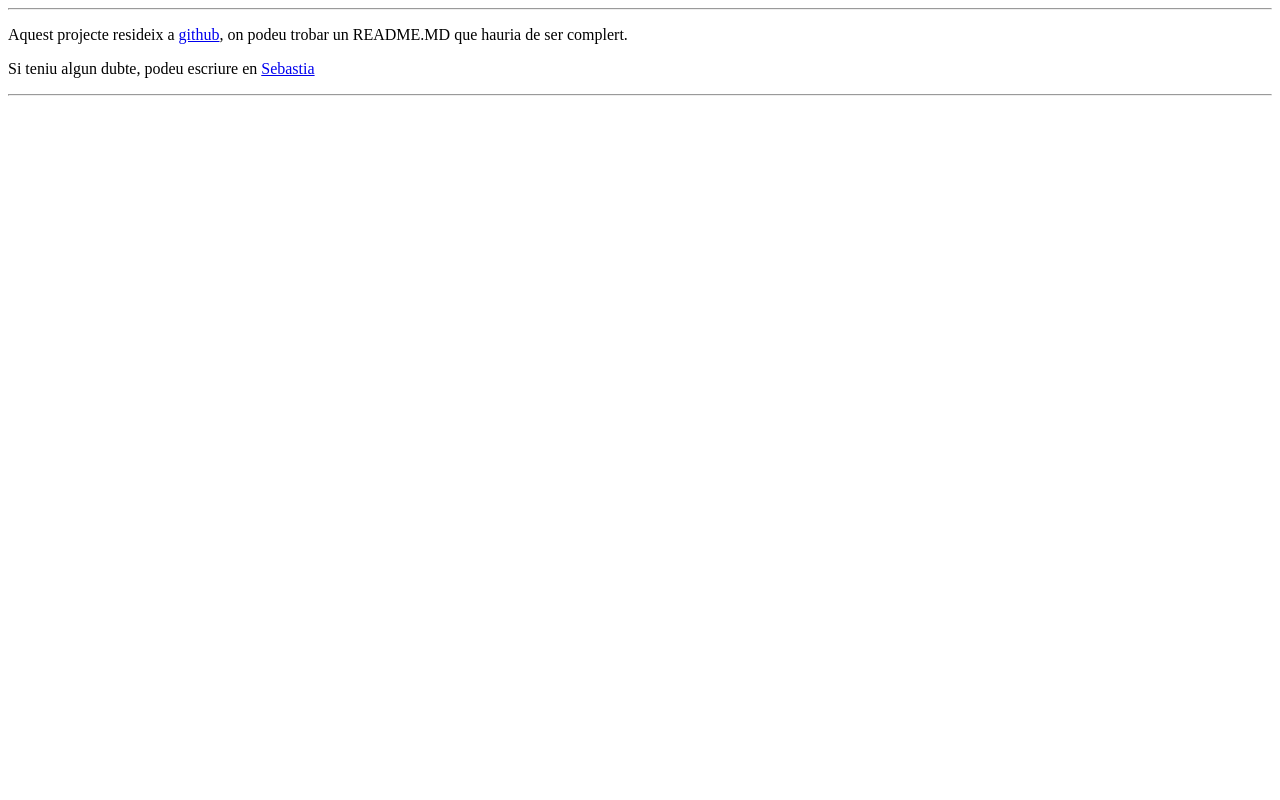
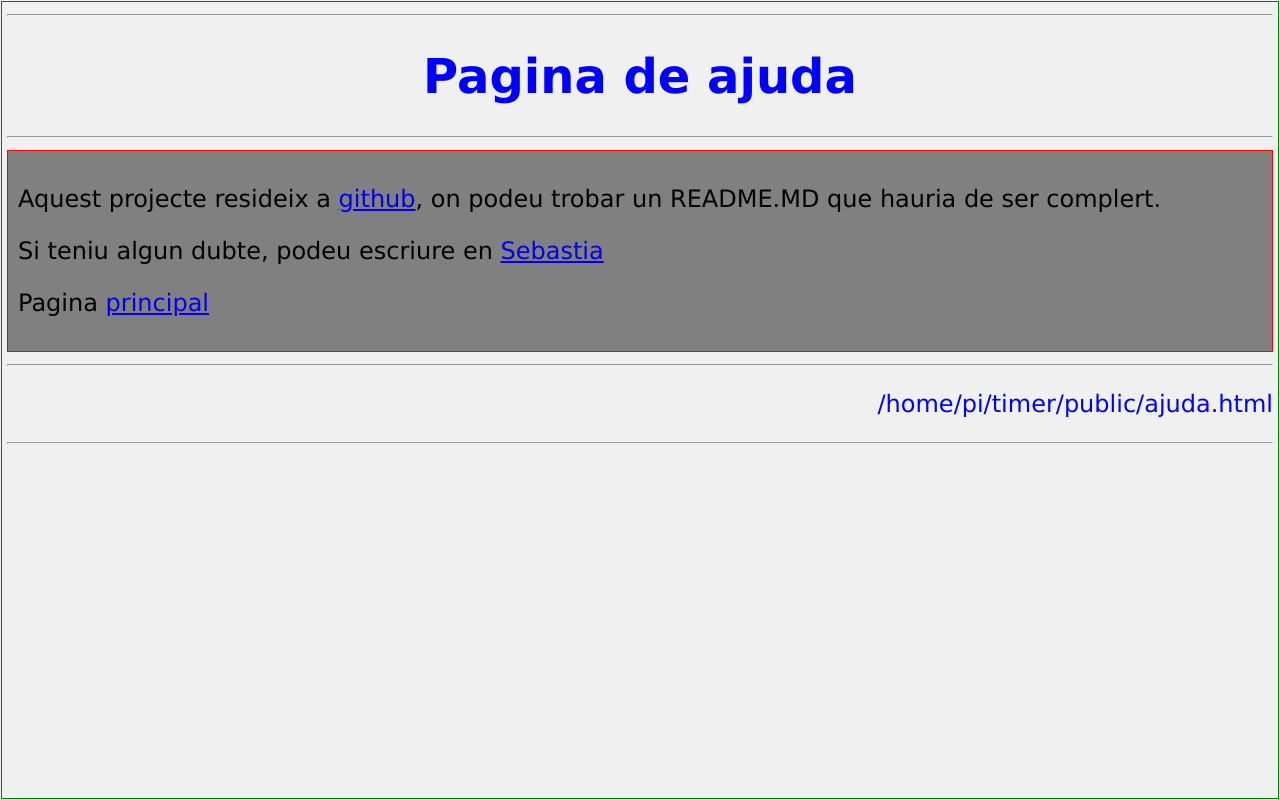
Before and after one commit to sebastianet/timer, a website: page public/ajuda.html in a window 1280 px wide. Drawn offline with Linux system fonts and the light colour scheme.

Commit message:
minor style fixes

```diff
--- a/public/ajuda.html
+++ b/public/ajuda.html
@@ -1,5 +1,35 @@
+<!DOCTYPE html PUBLIC "-//W3C//DTD HTML 4.0 Transitional//EN" "http://www.w3.org/TR/html40/loose.dtd">
+<HTML>
+
+<HEAD>
+    <META HTTP-EQUIV="Content-Type" CONTENT="text/html; charset=utf-8">
+    <LINK REL=STYLESHEET HREF="pagina.css" TYPE="text/css">
+
+<STYLE TYPE="text/css">
+<!--
+
+body {
+    font-size: 24px ;
+    margin: 1px ;
+ }
+
+-->
+</STYLE>
+
+</HEAD>
+
+<BODY>
 
 <hr>
+
+<h1>
+ Pagina de ajuda
+</h1>
+
+
+<hr>
+
+<div class="txt_ajuda">
 
 <p>
 Aquest projecte resideix a
@@ -10,4 +40,19 @@ on podeu trobar un README.MD que hauria de ser complert.
 Si teniu algun dubte, podeu escriure en
 <a href="mailto:sag@tinet.cat">Sebastia</a>
 
+<p>
+Pagina
+<a href="./inici.html">principal</a>
+
+</div>
+
 <hr>
+
+<p align="right">
+/home/pi/timer/public/ajuda.html
+</p>
+
+<hr>
+
+</BODY>
+</HTML>
--- a/public/pagina.css
+++ b/public/pagina.css
@@ -12,13 +12,29 @@
 
 .inici_links {
     background-color: #800000 ;
+    color: white ;
     border: 2px solid yellow ;
     text-align: right ;
+    padding: 5px ;
+}
+.inici_links a {
+    color: white ;
+}
+
+.txt_ajuda {
+    background-color: #808080 ;
+    color: black ;
+    border: 1px solid red ;
+    padding: 10px ;
 }
 
 html, body {
     margin: 0 ;
     padding: 0 ;
+}
+
+h1, h2, h3 {
+    text-align: center ;
 }
 
 body {
```
Also changed, not shown: 1_gen_html.js (+10 -7 lines), public/inici.html (+25 -5 lines), README.MD.
